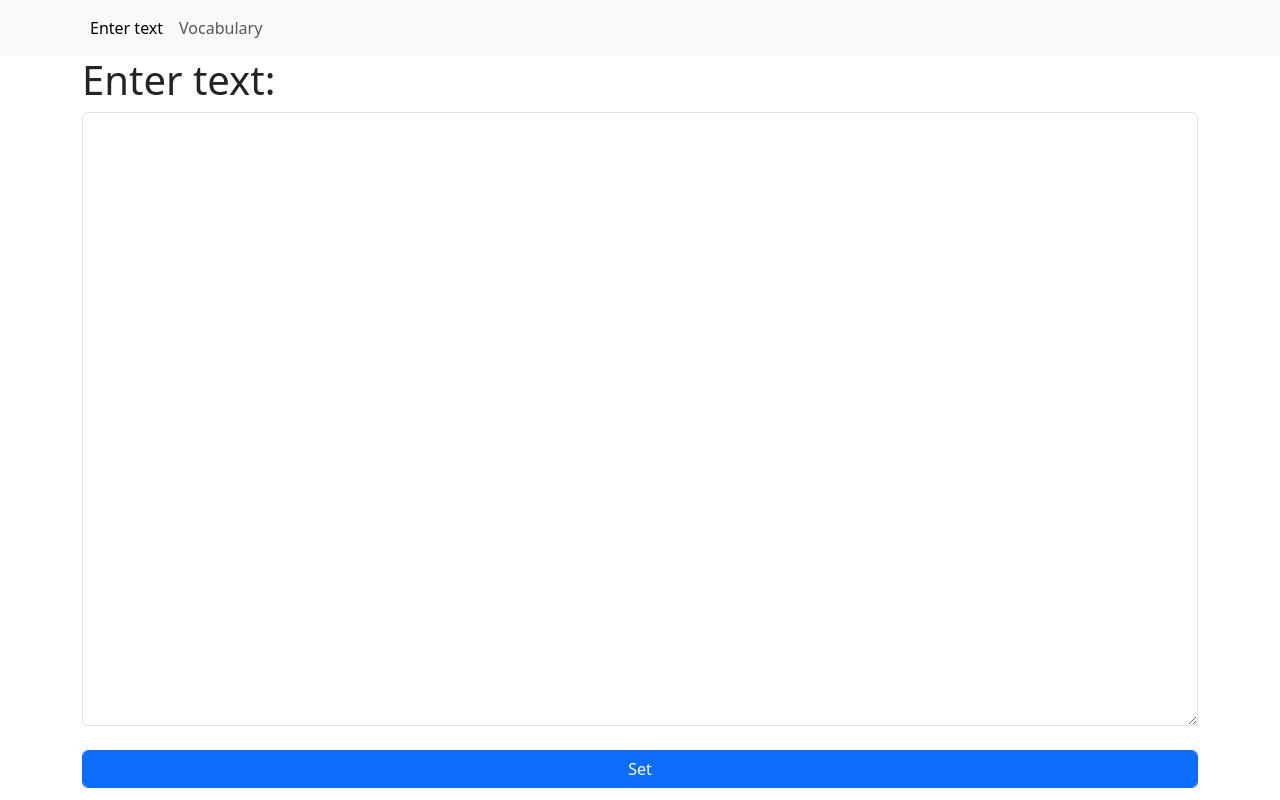
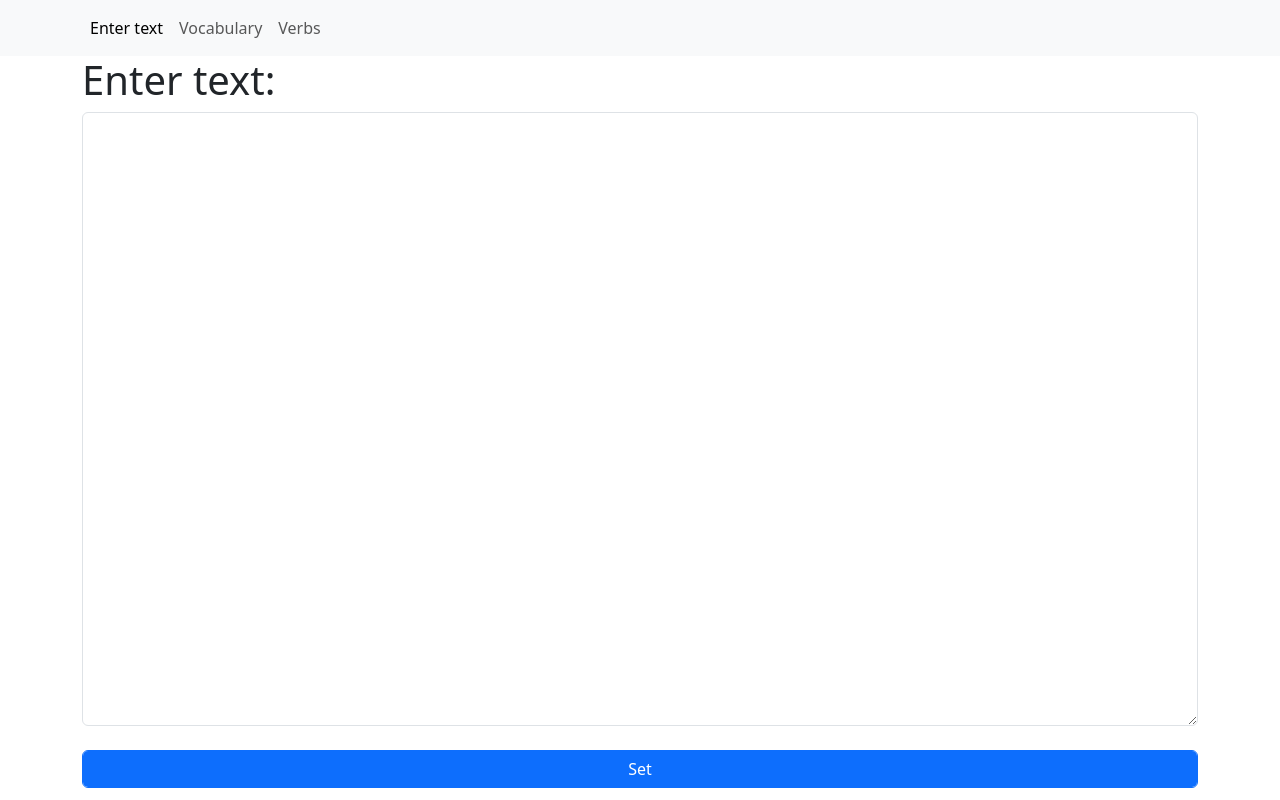
Before and after one commit to MiIos1988/vocabulary, a React (Create React App) app in the folder frontend/: page / in a window 1280 px wide. Built offline with nearby package versions, Linux system fonts and the light colour scheme.

Commit message:
Create Verbs component

```diff
--- a/frontend/src/components/NavbarComponent.jsx
+++ b/frontend/src/components/NavbarComponent.jsx
@@ -13,6 +13,9 @@ const NavbarComponent = () => {
         <li className="nav-item">
           <NavLink className="nav-link" to="/vocabulary">Vocabulary</NavLink>
         </li>
+        <li className="nav-item">
+          <NavLink className="nav-link" to="/vocabulary">Verbs</NavLink>
+        </li>
       </ul>
     </div>
   </div>
--- a/frontend/src/components/VocabularyComponent.jsx
+++ b/frontend/src/components/VocabularyComponent.jsx
@@ -1,6 +1,6 @@
 import React, { useEffect, useState } from "react";
 import { useDispatch, useSelector } from "react-redux";
-import { translate } from "../serises/translate";
+import { translate } from "../services/translate";
 import { deleteWordInArray } from "../redux/vocabularyArray";
 
 const VocabularyComponent = () => {
--- /dev/null
+++ b/frontend/src/services/getData.js
@@ -0,0 +1,5 @@
+
+import axios from "axios";
+
+
+export const getVerbs = () => axios('http');
```
Also changed, not shown: frontend/src/components/VerbsComponent.jsx (added, +11 -0 lines), frontend/src/services/translate.js (renamed from frontend/src/serises/translate.js).
